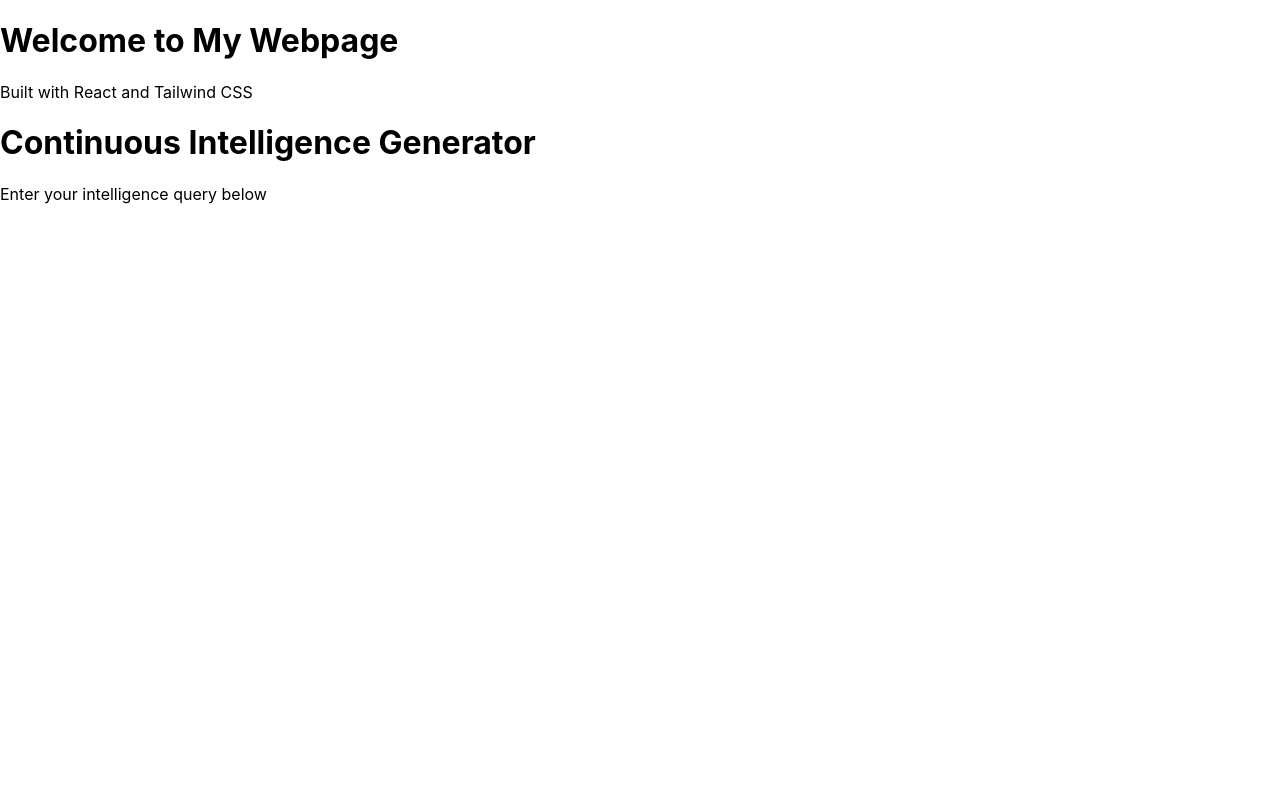
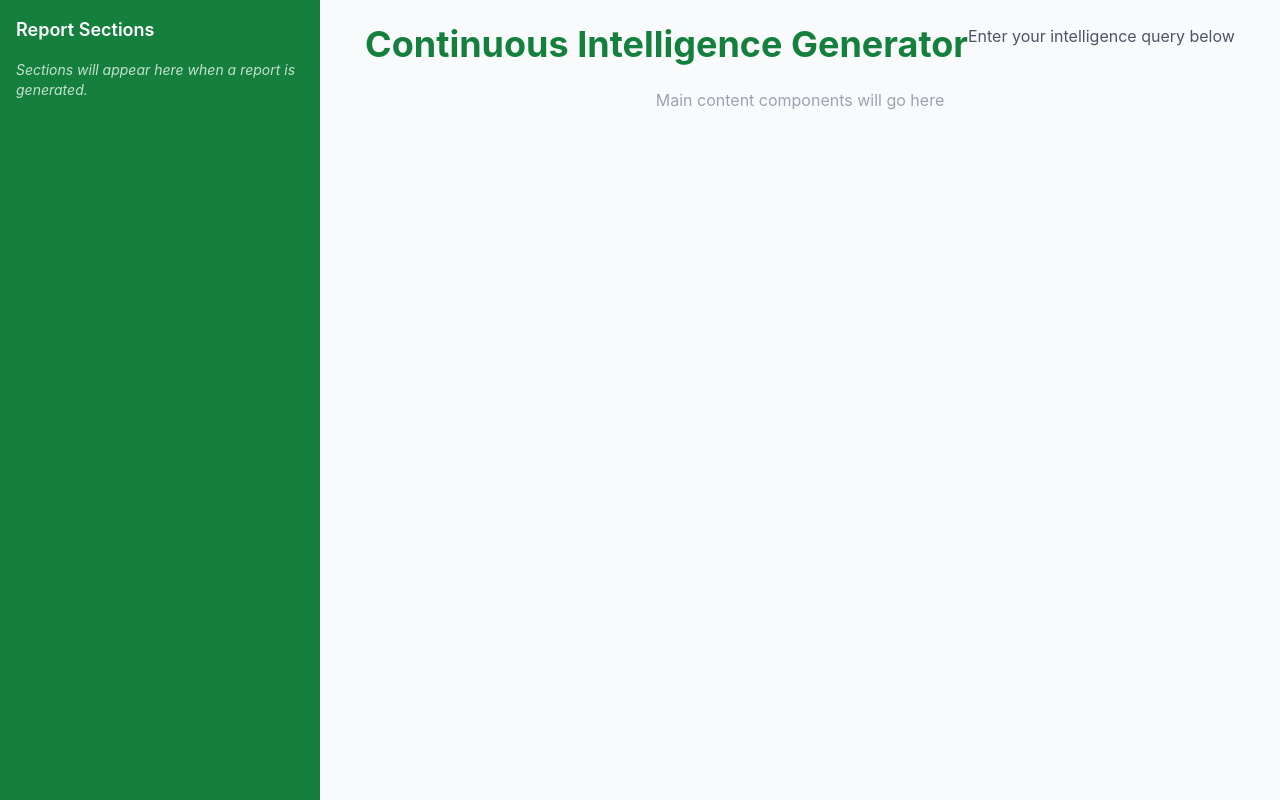
Before and after one commit to Aryangoel225/walter-frontend, a React (Create React App) app: page / in a window 1280 px wide. Built offline with nearby package versions, Linux system fonts and the light colour scheme.

Commit message:
fix tailwind

```diff
--- a/src/App.jsx
+++ b/src/App.jsx
@@ -1,12 +1,40 @@
 import Header from "./components/Header";
+import { useState } from "react";
+
 
 function App() {
+  const [currentQueryId, setCurrentQueryId] = useState(null);
+  const [activeTab, setActiveTab] = useState('report');
+
   return (
-    <div className="text-center mt-10">
-      <h1 className="text-4xl font-bold text-blue-600">Welcome to My Webpage</h1>
-      <p className="mt-4 text-lg">Built with React and Tailwind CSS</p>
-      <Header />
-    </div>
+    <div className="flex h-screen">
+      {/* SideBar */}
+        <div className="w-1/4 bg-green-700 p-4 text-white">
+          <div className="mb-4">
+            <h3 className="text-lg font-semibold">Report Sections</h3>
+          </div>
+          <div className="text-sm italic opacity-75">
+            Sections will appear here when a report is generated.
+          </div>
+        </div>
+
+         {/* Main Content */}
+          <div className="w-3/4 bg-gray-50 p-6">
+
+            <div className="flex justify-center mb-4">
+              <h1 className="text-4xl font-bold text-green-700 mb-2">
+                  Continuous Intelligence Generator
+              </h1>
+               <p className="text-gray-600">
+                Enter your intelligence query below
+              </p>
+            </div>
+            {/* Rest of main content will go here */}
+              <div className="text-center text-gray-400">
+                Main content components will go here
+              </div>
+          </div>
+        </div>
   );
 }
 
--- a/src/components/Header.jsx
+++ b/src/components/Header.jsx
@@ -3,8 +3,8 @@
 export default function Header() {
   return (
     <div className="mb-4">
-      <h1 className="text-3xl font-bold">Continuous Intelligence Generator</h1>
-      <p className="text-gray-600">Enter your intelligence query below</p>
+      <h1 >Continuous Intelligence Generator</h1>
+      <p>Enter your intelligence query below</p>
     </div>
   );
 }
--- a/src/index.css
+++ b/src/index.css
@@ -1,3 +1,7 @@
+@tailwind base;
+@tailwind components;
+@tailwind utilities;
+
 body {
   margin: 0;
   font-family: -apple-system, BlinkMacSystemFont, 'Segoe UI', 'Roboto', 'Oxygen',
--- a/tailwind.config.js
+++ b/tailwind.config.js
@@ -1,6 +1,9 @@
 /** @type {import('tailwindcss').Config} */
 module.exports = {
-  content: [],
+  content: [
+    "./src/**/*.{js,jsx,ts,tsx}",
+    "./public/index.html"
+  ],
   theme: {
     extend: {},
   },
```
